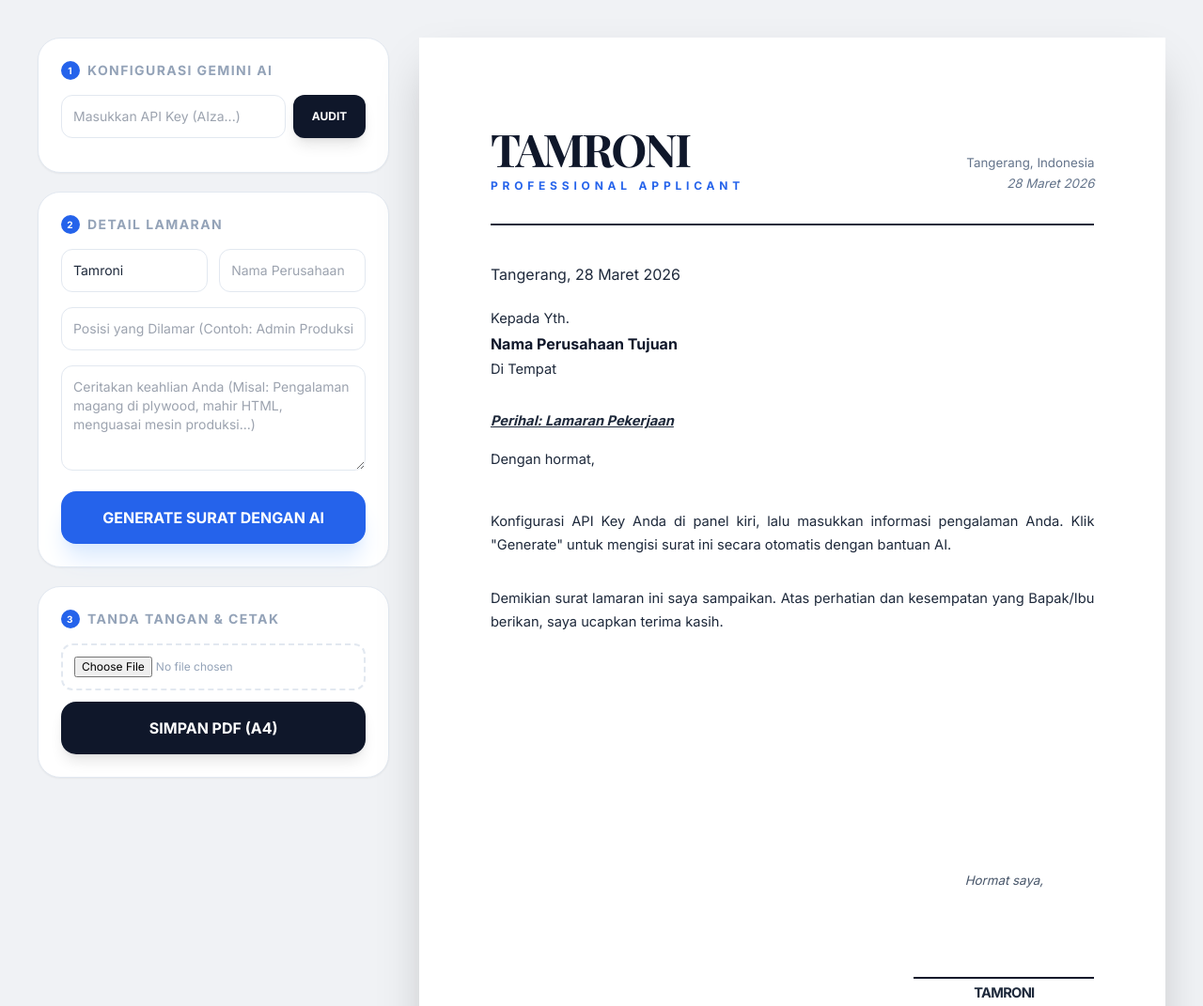
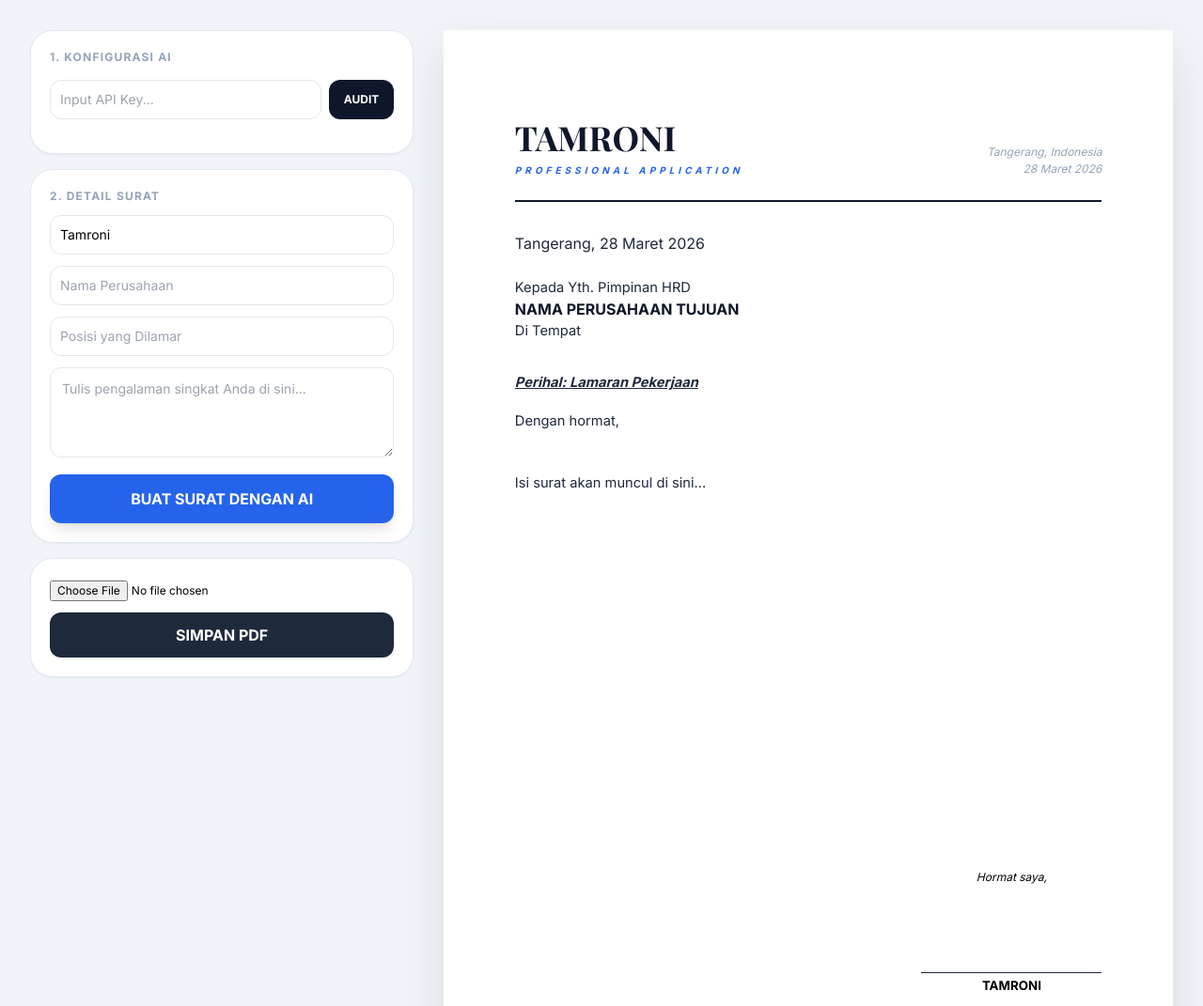
Before and after one commit to tebe89/cv, a plain HTML site: page ai.html in a window 1280 px wide. Shown: the top 1071 px of the page at 94% size. Drawn offline with nearby package versions, Linux system fonts and the light colour scheme.

Commit message:
Update ai.html

```diff
--- a/ai.html
+++ b/ai.html
@@ -3,156 +3,119 @@
 <head>
     <meta charset="UTF-8">
     <meta name="viewport" content="width=device-width, initial-scale=1.0">
-    <title>Gemini CV Architect - Ultimate Version</title>
+    <title>Gemini CV Architect - Fixed Version</title>
     <script src="https://cdn.tailwindcss.com"></script>
-    <link href="https://fonts.googleapis.com/css2?family=Inter:wght@300;400;500;600;700&family=Playfair+Display:wght@700&display=swap" rel="stylesheet">
+    <link href="https://fonts.googleapis.com/css2?family=Inter:wght@400;600;700&family=Playfair+Display:wght@700&display=swap" rel="stylesheet">
     <style>
-        body { font-family: 'Inter', sans-serif; background-color: #f0f2f5; color: #1e293b; }
-
-        /* Preview A4 */
+        body { font-family: 'Inter', sans-serif; background-color: #f1f5f9; }
         .preview-container {
             background: white; width: 210mm; height: 297mm; padding: 25mm 20mm;
             margin: auto; box-shadow: 0 20px 50px rgba(0,0,0,0.1);
-            display: flex; flex-direction: column; overflow: hidden; position: relative;
+            display: flex; flex-direction: column; overflow: hidden;
         }
-
         @media print {
             .no-print { display: none !important; }
             body { background: white; padding: 0; margin: 0; }
             .preview-container { box-shadow: none; margin: 0; width: 100%; border: none; }
             @page { size: A4; margin: 0; }
         }
-
-        /* Custom Scrollbar untuk Model List */
-        .custom-scroll::-webkit-scrollbar { width: 4px; }
-        .custom-scroll::-webkit-scrollbar-thumb { background: #cbd5e1; border-radius: 10px; }
-
-        .model-item { cursor: pointer; transition: all 0.2s; border-radius: 8px; padding: 6px 10px; font-size: 11px; margin-bottom: 4px; border: 1px solid transparent; }
-        .model-item:hover { background: #eff6ff; border-color: #3b82f6; color: #1d4ed8; }
-        .model-active { background: #dbeafe; border-color: #3b82f6; color: #1d4ed8; font-weight: bold; }
-
+        .model-item {
+            cursor: pointer; padding: 8px 12px; font-size: 11px; margin-bottom: 4px;
+            border-radius: 8px; border: 1px solid #e2e8f0; transition: all 0.2s; background: white;
+        }
+        .model-item:hover { background: #f8fafc; border-color: #3b82f6; }
+        .model-active { background: #dbeafe !important; border-color: #2563eb !important; color: #1e40af !important; font-weight: bold; }
         #ai-body { text-align: justify; line-height: 1.7; transition: font-size 0.2s; }
-
-        /* Signature Filter */
-        #ttd-img {
-            display: none;
-            filter: contrast(1.3) brightness(1.05);
-            image-rendering: -webkit-optimize-contrast;
-            max-height: 85px;
-            mix-blend-mode: multiply; /* Efek transparan otomatis untuk JPG latar putih */
-        }
+        #ttd-img { display: none; max-height: 80px; mix-blend-mode: multiply; filter: contrast(1.2); }
     </style>
 </head>
-<body class="p-4 lg:p-10">
+<body class="p-4 lg:p-8">
 
-    <div class="max-w-[1550px] mx-auto flex flex-col lg:flex-row gap-8 justify-center">
+    <div class="max-w-[1500px] mx-auto flex flex-col lg:flex-row gap-8 justify-center">
 
-        <div class="lg:w-[460px] space-y-5 no-print sidebar h-fit sticky top-10">
+        <div class="lg:w-[420px] space-y-4 no-print h-fit sticky top-4">
 
-            <div class="bg-white p-6 rounded-3xl shadow-sm border border-slate-200">
-                <h3 class="text-sm font-bold text-slate-400 uppercase tracking-widest mb-4 flex items-center gap-2">
-                    <span class="bg-blue-600 text-white w-5 h-5 rounded-full flex items-center justify-center text-[10px]">1</span>
-                    Konfigurasi Gemini AI
-                </h3>
-                <div class="flex gap-2 mb-3">
-                    <input type="password" id="apiKey" placeholder="Masukkan API Key (AIza...)" class="flex-grow p-3 border border-slate-200 rounded-xl text-sm outline-none focus:ring-2 focus:ring-blue-500 transition-all">
-                    <button onclick="auditModels()" class="bg-slate-900 text-white px-5 py-3 rounded-xl text-xs font-bold hover:bg-black transition shadow-lg">AUDIT</button>
+            <div class="bg-white p-5 rounded-3xl shadow-sm border border-slate-200">
+                <h3 class="text-xs font-bold text-slate-400 uppercase tracking-widest mb-4">1. Konfigurasi AI</h3>
+                <div class="flex gap-2 mb-4">
+                    <input type="password" id="apiKey" placeholder="Input API Key..." class="flex-grow p-2.5 border rounded-xl text-sm outline-none focus:ring-2 focus:ring-blue-500">
+                    <button onclick="auditModels()" class="bg-slate-900 text-white px-4 py-2 rounded-xl text-xs font-bold hover:bg-black transition">AUDIT</button>
                 </div>
 
-                <div id="modelSection" class="hidden animate-fade-in">
-                    <label class="block text-[10px] font-bold text-slate-500 mb-2 uppercase italic">Klik untuk Memilih Model:</label>
-                    <div id="modelList" class="custom-scroll bg-slate-50 border border-slate-100 rounded-xl max-h-40 overflow-y-auto p-2">
+                <div id="modelSection" class="hidden">
+                    <label class="block text-[10px] font-bold text-slate-500 mb-2 uppercase italic">Pilih Model (Klik Salah Satu):</label>
+                    <div id="modelList" class="bg-slate-50 border rounded-xl max-h-44 overflow-y-auto p-2">
                         </div>
                 </div>
             </div>
 
-            <div class="bg-white p-6 rounded-3xl shadow-sm border border-slate-200 space-y-4">
-                <h3 class="text-sm font-bold text-slate-400 uppercase tracking-widest mb-2 flex items-center gap-2">
-                    <span class="bg-blue-600 text-white w-5 h-5 rounded-full flex items-center justify-center text-[10px]">2</span>
-                    Detail Lamaran
-                </h3>
-                <div class="grid grid-cols-2 gap-3">
-                    <input type="text" id="inNama" placeholder="Nama Lengkap" class="p-3 border border-slate-200 rounded-xl text-sm outline-none focus:ring-2 focus:ring-blue-500" value="Tamroni" oninput="sync()">
-                    <input type="text" id="inPT" placeholder="Nama Perusahaan" class="p-3 border border-slate-200 rounded-xl text-sm outline-none focus:ring-2 focus:ring-blue-500" oninput="sync()">
-                </div>
-                <input type="text" id="inPosisi" placeholder="Posisi yang Dilamar (Contoh: Admin Produksi)" class="w-full p-3 border border-slate-200 rounded-xl text-sm outline-none focus:ring-2 focus:ring-blue-500">
-                <textarea id="inPrompt" placeholder="Ceritakan keahlian Anda (Misal: Pengalaman magang di plywood, mahir HTML, menguasai mesin produksi...)" class="w-full p-3 border border-slate-200 rounded-xl h-28 text-sm outline-none focus:ring-2 focus:ring-blue-500"></textarea>
+            <div class="bg-white p-5 rounded-3xl shadow-sm border border-slate-200 space-y-3">
+                <h3 class="text-xs font-bold text-slate-400 uppercase tracking-widest">2. Detail Surat</h3>
+                <input type="text" id="inNama" placeholder="Nama Anda" class="w-full p-2.5 border rounded-xl text-sm" value="Tamroni" oninput="sync()">
+                <input type="text" id="inPT" placeholder="Nama Perusahaan" class="w-full p-2.5 border rounded-xl text-sm" oninput="sync()">
+                <input type="text" id="inPosisi" placeholder="Posisi yang Dilamar" class="w-full p-2.5 border rounded-xl text-sm">
+                <textarea id="inPrompt" placeholder="Tulis pengalaman singkat Anda di sini..." class="w-full p-3 border rounded-xl h-24 text-sm outline-none focus:ring-2 focus:ring-blue-500"></textarea>
 
-                <button id="btnGenerate" onclick="generateLetter()" class="w-full bg-blue-600 text-white py-4 rounded-2xl font-bold shadow-xl shadow-blue-100 hover:bg-blue-700 transition-all flex justify-center items-center gap-2">
-                    <span id="txtGen">GENERATE SURAT DENGAN AI</span>
+                <button id="btnGenerate" onclick="generateLetter()" class="w-full bg-blue-600 text-white py-3.5 rounded-xl font-bold shadow-lg hover:bg-blue-700 transition flex justify-center items-center gap-2">
+                    <span id="txtGen">BUAT SURAT DENGAN AI</span>
                 </button>
             </div>
 
-            <div class="bg-white p-6 rounded-3xl shadow-sm border border-slate-200">
-                <h3 class="text-sm font-bold text-slate-400 uppercase tracking-widest mb-4 flex items-center gap-2">
-                    <span class="bg-blue-600 text-white w-5 h-5 rounded-full flex items-center justify-center text-[10px]">3</span>
-                    Tanda Tangan & Cetak
-                </h3>
-                <div class="flex flex-col gap-3">
-                    <div class="border-2 border-dashed border-slate-200 p-3 rounded-xl flex items-center gap-3">
-                        <input type="file" id="inTTD" accept="image/*" class="text-xs text-slate-400 w-full" onchange="handleSignature(event)">
-                    </div>
-                    <button onclick="window.print()" class="w-full bg-slate-900 text-white py-4 rounded-2xl font-bold hover:bg-black transition shadow-lg">SIMPAN PDF (A4)</button>
-                </div>
+            <div class="bg-white p-5 rounded-3xl shadow-sm border border-slate-200 space-y-3">
+                <input type="file" id="inTTD" accept="image/*" class="text-xs w-full" onchange="handleSignature(event)">
+                <button onclick="window.print()" class="w-full bg-slate-800 text-white py-3 rounded-xl font-bold hover:bg-black transition">SIMPAN PDF</button>
             </div>
         </div>
 
-        <div id="capture-area">
-            <div class="preview-container shadow-2xl" id="printable">
+        <div class="preview-container" id="printable">
+            <div class="flex justify-between items-end border-b-2 border-slate-900 pb-6 mb-8">
+                <div>
+                    <h1 id="outNama" class="text-4xl font-bold text-slate-900 uppercase" style="font-family: 'Playfair Display', serif;">TAMRONI</h1>
+                    <p id="outRole" class="text-[10px] tracking-[0.4em] text-blue-600 mt-2 uppercase font-bold italic">Professional Application</p>
+                </div>
+                <div class="text-right text-[9pt] text-slate-400 italic">
+                    Tangerang, Indonesia<br>
+                    <span id="outTanggal"></span>
+                </div>
+            </div>
 
-                <div class="flex justify-between items-end border-b-2 border-slate-800 pb-8 mb-10">
-                    <div>
-                        <h1 id="outNama" class="text-5xl font-bold text-slate-900 tracking-tighter uppercase" style="font-family: 'Playfair Display', serif;">TAMRONI</h1>
-                        <p id="outRole" class="text-xs tracking-[0.4em] text-blue-600 mt-2 uppercase font-bold">PROFESSIONAL APPLICANT</p>
-                    </div>
-                    <div class="text-right text-[10pt] leading-relaxed text-slate-500">
-                        Tangerang, Indonesia<br>
-                        <span id="outTanggal" class="italic"></span>
-                    </div>
+            <div class="flex-grow">
+                <div class="mb-8 text-slate-800">
+                    <p class="mb-6" id="outFullDate"></p>
+                    <p class="text-[11pt]">Kepada Yth. Pimpinan HRD</p>
+                    <p id="outPT" class="font-bold text-[12pt] text-slate-900 uppercase">Nama Perusahaan Tujuan</p>
+                    <p class="text-[11pt]">Di Tempat</p>
                 </div>
 
-                <div class="mb-8 text-slate-800">
-                    <p class="mb-6" id="outFullDate"></p>
-                    <div class="space-y-1">
-                        <p class="text-[11pt]">Kepada Yth.</p>
-                        <p id="outPT" class="font-bold text-[12pt] text-slate-900">Nama Perusahaan Tujuan</p>
-                        <p class="text-[11pt]">Di Tempat</p>
-                    </div>
-                </div>
-
-                <div id="ai-body" class="flex-grow text-slate-800 text-[11pt]">
+                <div id="ai-body" class="text-slate-800 text-[11pt]">
                     <p class="font-bold underline italic mb-4">Perihal: Lamaran Pekerjaan</p>
                     <p class="mb-4">Dengan hormat,</p>
-                    <div id="letterContent" class="whitespace-pre-line">
-                        Konfigurasi API Key Anda di panel kiri, lalu masukkan informasi pengalaman Anda. Klik "Generate" untuk mengisi surat ini secara otomatis dengan bantuan AI.
-                    </div>
-                    <p class="mt-8">Demikian surat lamaran ini saya sampaikan. Atas perhatian dan kesempatan yang Bapak/Ibu berikan, saya ucapkan terima kasih.</p>
-                </div>
-
-                <div class="mt-10 flex justify-end">
-                    <div class="w-48 text-center">
-                        <p class="text-[10pt] mb-2 text-slate-600 italic">Hormat saya,</p>
-                        <div class="h-20 flex items-center justify-center overflow-hidden">
-                            <img id="ttd-img" src="">
-                        </div>
-                        <p id="outNamaTtd" class="font-bold border-t-2 border-slate-900 pt-1 mt-1 text-[11pt] uppercase tracking-tighter">TAMRONI</p>
+                    <div id="letterContent" class="whitespace-pre-line min-h-[150px]">
+                        Isi surat akan muncul di sini...
                     </div>
                 </div>
             </div>
-            <p class="no-print text-center text-slate-400 text-xs mt-4 italic">Tip: Pastikan 'Background Graphics' dicentang saat mencetak PDF.</p>
+
+            <div class="flex justify-end">
+                <div class="w-48 text-center">
+                    <p class="text-[9pt] mb-2 italic">Hormat saya,</p>
+                    <div class="h-20 flex items-center justify-center">
+                        <img id="ttd-img" src="">
+                    </div>
+                    <p id="outNamaTtd" class="font-bold border-t border-slate-800 pt-1 mt-1 text-[10pt] uppercase">TAMRONI</p>
+                </div>
+            </div>
         </div>
     </div>
 
     <script>
         let selectedModel = "models/gemini-1.5-flash";
 
-        // 1. AUDIT MODELS
+        // Fungsi Audit & Tampilkan Model
         async function auditModels() {
             const key = document.getElementById('apiKey').value.trim();
             const list = document.getElementById('modelList');
-            const section = document.getElementById('modelSection');
-
-            if(!key) return alert("Masukkan API Key!");
+            if(!key) return alert("Isi API Key!");
 
             try {
                 const res = await fetch(`https://generativelanguage.googleapis.com/v1/models?key=${key}`);
@@ -160,84 +123,65 @@
 
                 if(data.models) {
                     list.innerHTML = "";
-                    section.classList.remove('hidden');
+                    document.getElementById('modelSection').classList.remove('hidden');
+
                     data.models.forEach(m => {
                         if(m.supportedGenerationMethods.includes("generateContent")) {
-                            const div = document.createElement('div');
-                            div.className = `model-item ${m.name === selectedModel ? 'model-active' : ''}`;
-                            div.id = `model-${m.name.replace(/\//g, '-')}`;
-                            div.innerHTML = `<span>${m.name.replace('models/', '').toUpperCase()}</span> <span class="text-[8px] opacity-50">${m.version}</span>`;
-                            div.onclick = () => chooseModel(m.name);
-                            list.appendChild(div);
+                            const btn = document.createElement('div');
+                            btn.className = `model-item ${m.name === selectedModel ? 'model-active' : ''}`;
+                            btn.innerText = m.name.replace('models/', '').toUpperCase();
+                            // Pasang event click langsung
+                            btn.onclick = function() {
+                                document.querySelectorAll('.model-item').forEach(el => el.classList.remove('model-active'));
+                                this.classList.add('model-active');
+                                selectedModel = m.name;
+                            };
+                            list.appendChild(btn);
                         }
                     });
-                } else { throw new Error(data.error.message); }
-            } catch (e) { alert("Error: " + e.message); }
+                } else { throw new Error("Key Salah!"); }
+            } catch (e) { alert("Gagal: " + e.message); }
         }
 
-        function chooseModel(name) {
-            document.querySelectorAll('.model-item').forEach(el => el.classList.remove('model-active'));
-            document.getElementById(`model-${name.replace(/\//g, '-')}`).classList.add('model-active');
-            selectedModel = name;
-        }
-
-        // 2. GENERATE LETTER
         async function generateLetter() {
             const key = document.getElementById('apiKey').value.trim();
-            if(!key) return alert("Audit API Key dulu!");
+            if(!key) return alert("Klik Audit dulu!");
 
             const btn = document.getElementById('btnGenerate');
-            const txt = document.getElementById('txtGen');
+            btn.disabled = true;
+            document.getElementById('txtGen').innerText = "AI SEDANG MENULIS...";
 
-            btn.disabled = true;
-            btn.classList.add('opacity-50');
-            txt.innerText = "MENULIS DENGAN AI...";
-
-            const prompt = `Tuliskan isi surat lamaran kerja profesional tanpa pembukaan AI.
-            Nama: ${document.getElementById('inNama').value}
-            Perusahaan: ${document.getElementById('inPT').value}
-            Posisi: ${document.getElementById('inPosisi').value}
-            Pengalaman: ${document.getElementById('inPrompt').value}
-            Gunakan Bahasa Indonesia formal yang persuasif. Fokus pada isi saja.`;
+            const prompt = `Tulis isi surat lamaran kerja Bahasa Indonesia formal. Nama: ${document.getElementById('inNama').value}, PT: ${document.getElementById('inPT').value}, Posisi: ${document.getElementById('inPosisi').value}, Info: ${document.getElementById('inPrompt').value}. Langsung isi saja.`;
 
             try {
-                const response = await fetch(`https://generativelanguage.googleapis.com/v1/${selectedModel}:generateContent?key=${key}`, {
+                const res = await fetch(`https://generativelanguage.googleapis.com/v1/${selectedModel}:generateContent?key=${key}`, {
                     method: 'POST',
                     headers: { 'Content-Type': 'application/json' },
                     body: JSON.stringify({ contents: [{ parts: [{ text: prompt }] }] })
                 });
-
-                const data = await response.json();
-                if(data.error) throw new Error(data.error.message);
-
+                const data = await res.json();
                 document.getElementById('letterContent').innerText = data.candidates[0].content.parts[0].text;
-                document.getElementById('outRole').innerText = document.getElementById('inPosisi').value.toUpperCase() || "PROFESSIONAL APPLICANT";
                 autoScale();
-            } catch (e) {
-                alert("Gagal: " + e.message);
-            } finally {
+            } catch (e) { alert("Error AI!"); }
+            finally {
                 btn.disabled = false;
-                btn.classList.remove('opacity-50');
-                txt.innerText = "GENERATE SURAT DENGAN AI";
+                document.getElementById('txtGen').innerText = "BUAT SURAT DENGAN AI";
             }
         }
 
-        // 3. UTILITIES
         function sync() {
             const n = document.getElementById('inNama').value || "TAMRONI";
             document.getElementById('outNama').innerText = n;
             document.getElementById('outNamaTtd').innerText = n;
             document.getElementById('outPT').innerText = document.getElementById('inPT').value || "Nama Perusahaan Tujuan";
-
-            const opt = { year: 'numeric', month: 'long', day: 'numeric' };
-            const d = new Date().toLocaleDateString('id-ID', opt);
+            const d = new Date().toLocaleDateString('id-ID', { year: 'numeric', month: 'long', day: 'numeric' });
             document.getElementById('outTanggal').innerText = d;
             document.getElementById('outFullDate').innerText = "Tangerang, " + d;
         }
 
         function handleSignature(e) {
             const img = document.getElementById('ttd-img');
-            if (e.target.files && e.target.files[0]) {
+            if (e.target.files[0]) {
                 const reader = new FileReader();
                 reader.onload = (f) => { img.src = f.target.result; img.style.display = "block"; };
                 reader.readAsDataURL(e.target.files[0]);
@@ -249,13 +193,11 @@
             const body = document.getElementById('ai-body');
             let size = 11;
             body.style.fontSize = size + "pt";
-            // Jika konten melebihi tinggi A4, perkecil font
             while (container.scrollHeight > container.offsetHeight && size > 8) {
                 size -= 0.1;
                 body.style.fontSize = size + "pt";
             }
         }
-
         sync();
     </script>
 </body>
```
